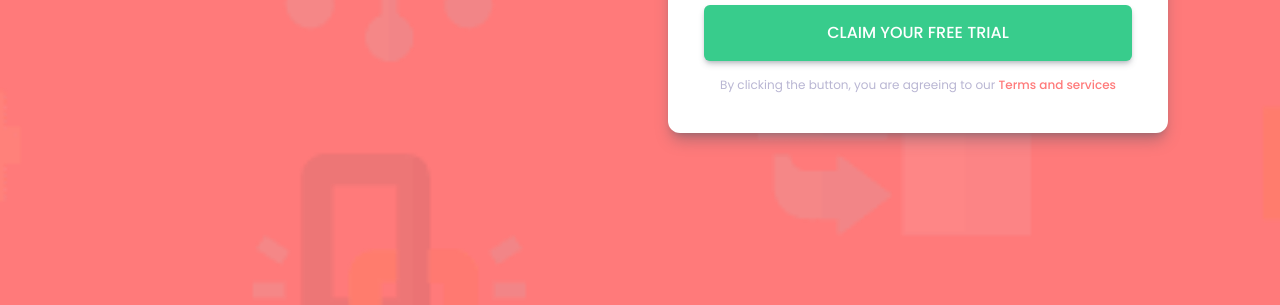
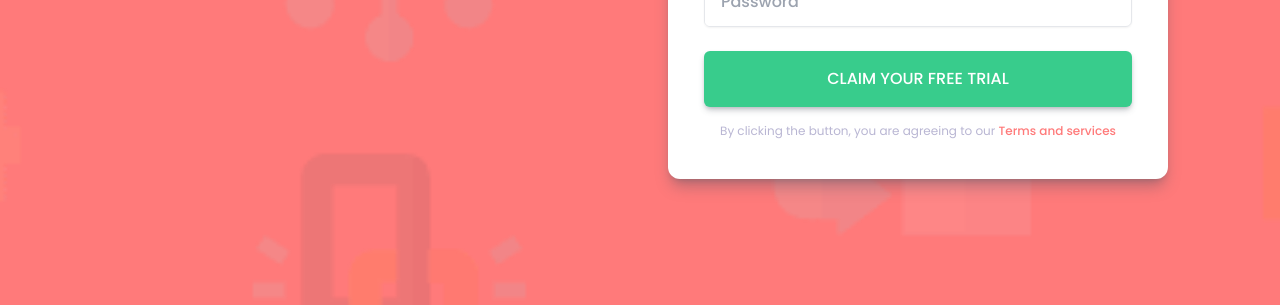
Before and after one commit to Ridwan-Lawal/form-validation-fm, a website: page index.html in a window 1280 px wide. Shown: the part 495-800 px from the top of the page. Drawn offline with Linux system fonts and the light colour scheme.

Commit message:
fixed bugs

```diff
--- a/index.html
+++ b/index.html
@@ -24,7 +24,9 @@
     <div
       class="containers font-poppins bg-red flex h-[100%] md:h-screen justify-center items-center"
     >
-      <div class="bg-cover bg-no-repeat bg-mobile h-screen w-screen py-20">
+      <div
+        class="bg-cover bg-no-repeat bg-mobile h-screen w-screen py-20 flex justify-center items-center"
+      >
         <div
           class="grid grid-cols-1 md:grid-cols-2 gap-y-14 items-center md:gap-x-14 max-w-xl md:px-12 md:max-w-6xl mx-auto px-8"
         >
```
